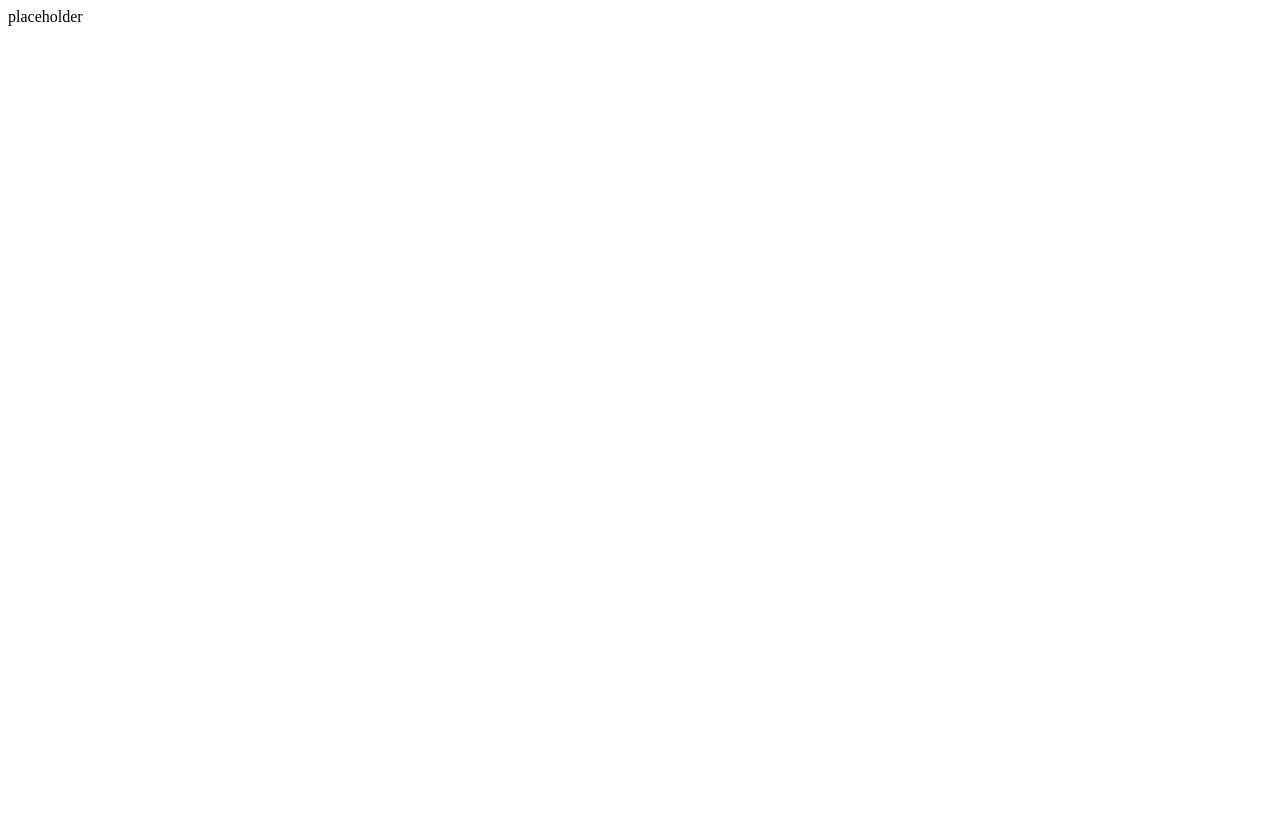
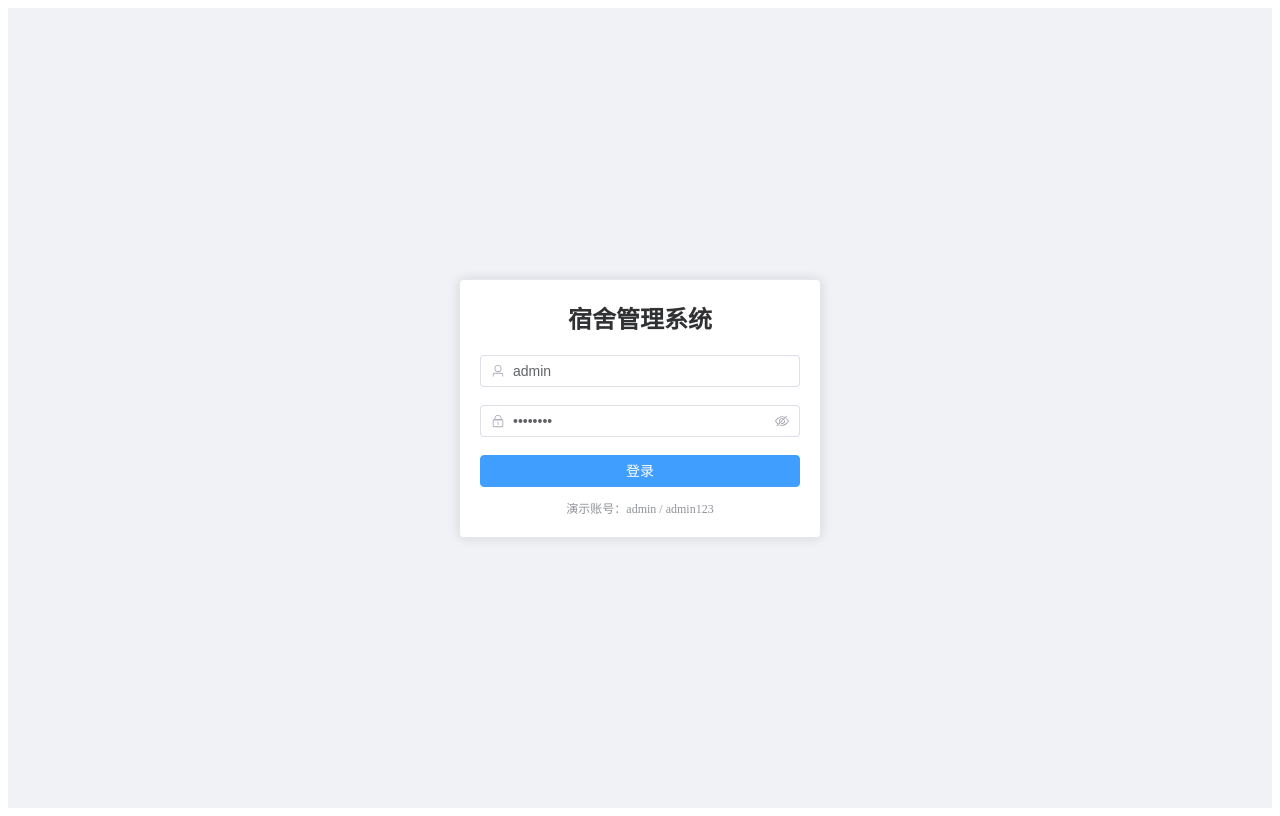
Before and after one commit to Young-123-star/ChipYard, a Vue app in the folder dms-frontend/: page /login in a window 1280 px wide. Built offline with nearby package versions, Linux system fonts and the light colour scheme.

Commit message:
feat(fe): login page and admin layout shell

```diff
--- a/dms-frontend/src/layout/index.vue
+++ b/dms-frontend/src/layout/index.vue
@@ -1,3 +1,54 @@
 <template>
-  <div>placeholder</div>
+  <el-container class="layout">
+    <el-aside width="210px" class="aside">
+      <div class="logo">宿舍管理系统</div>
+      <el-menu :default-active="route.path" router background-color="#304156" text-color="#bfcbd9" active-text-color="#409eff">
+        <el-menu-item index="/buildings"><el-icon><OfficeBuilding /></el-icon><span>楼栋管理</span></el-menu-item>
+        <el-menu-item index="/floors"><el-icon><Files /></el-icon><span>楼层管理</span></el-menu-item>
+        <el-menu-item index="/rooms"><el-icon><House /></el-icon><span>房间管理</span></el-menu-item>
+        <el-menu-item index="/beds"><el-icon><Bell /></el-icon><span>床位管理</span></el-menu-item>
+        <el-menu-item index="/board"><el-icon><Grid /></el-icon><span>房间状态看板</span></el-menu-item>
+      </el-menu>
+    </el-aside>
+    <el-container>
+      <el-header class="header">
+        <span class="page-title">{{ route.meta.title || '' }}</span>
+        <el-dropdown @command="onCommand">
+          <span class="user">{{ userStore.userInfo?.realName || 'admin' }}<el-icon><ArrowDown /></el-icon></span>
+          <template #dropdown>
+            <el-dropdown-menu>
+              <el-dropdown-item command="logout">退出登录</el-dropdown-item>
+            </el-dropdown-menu>
+          </template>
+        </el-dropdown>
+      </el-header>
+      <el-main><router-view /></el-main>
+    </el-container>
+  </el-container>
 </template>
+
+<script setup lang="ts">
+import { useRoute, useRouter } from 'vue-router'
+import { OfficeBuilding, Files, House, Bell, Grid, ArrowDown } from '@element-plus/icons-vue'
+import { useUserStore } from '@/stores/user'
+
+const route = useRoute()
+const router = useRouter()
+const userStore = useUserStore()
+
+function onCommand(cmd: string) {
+  if (cmd === 'logout') {
+    userStore.logout()
+    router.push('/login')
+  }
+}
+</script>
+
+<style scoped>
+.layout { height: 100vh; }
+.aside { background: #304156; }
+.logo { color: #fff; height: 56px; line-height: 56px; text-align: center; font-weight: bold; font-size: 16px; }
+.header { display: flex; align-items: center; justify-content: space-between; border-bottom: 1px solid #eee; background: #fff; }
+.page-title { font-size: 16px; font-weight: 500; }
+.user { cursor: pointer; display: flex; align-items: center; gap: 4px; }
+</style>
--- a/dms-frontend/src/views/login/index.vue
+++ b/dms-frontend/src/views/login/index.vue
@@ -1,3 +1,64 @@
 <template>
-  <div>placeholder</div>
+  <div class="login-container">
+    <el-card class="login-card">
+      <h2 class="title">宿舍管理系统</h2>
+      <el-form ref="formRef" :model="form" :rules="rules" @keyup.enter="onSubmit">
+        <el-form-item prop="username">
+          <el-input v-model="form.username" placeholder="用户名" :prefix-icon="User" />
+        </el-form-item>
+        <el-form-item prop="password">
+          <el-input v-model="form.password" type="password" placeholder="密码" :prefix-icon="Lock" show-password />
+        </el-form-item>
+        <el-button type="primary" :loading="loading" style="width: 100%" @click="onSubmit">登录</el-button>
+      </el-form>
+      <p class="hint">演示账号：admin / admin123</p>
+    </el-card>
+  </div>
 </template>
+
+<script setup lang="ts">
+import { reactive, ref } from 'vue'
+import { useRouter } from 'vue-router'
+import { ElMessage, type FormInstance } from 'element-plus'
+import { User, Lock } from '@element-plus/icons-vue'
+import { login, getCurrentUser } from '@/api/auth'
+import { useUserStore } from '@/stores/user'
+
+const router = useRouter()
+const userStore = useUserStore()
+const formRef = ref<FormInstance>()
+const loading = ref(false)
+const form = reactive({ username: 'admin', password: 'admin123' })
+const rules = {
+  username: [{ required: true, message: '请输入用户名', trigger: 'blur' }],
+  password: [{ required: true, message: '请输入密码', trigger: 'blur' }]
+}
+
+async function onSubmit() {
+  await formRef.value?.validate()
+  loading.value = true
+  try {
+    const res = await login(form)
+    userStore.setToken(res.token)
+    const me = await getCurrentUser()
+    userStore.setUserInfo(me)
+    ElMessage.success('登录成功')
+    router.push('/')
+  } finally {
+    loading.value = false
+  }
+}
+</script>
+
+<style scoped>
+.login-container {
+  height: 100vh;
+  display: flex;
+  align-items: center;
+  justify-content: center;
+  background: #f0f2f5;
+}
+.login-card { width: 360px; }
+.title { text-align: center; margin: 0 0 20px; color: #303133; }
+.hint { text-align: center; color: #909399; font-size: 12px; margin: 12px 0 0; }
+</style>
```
